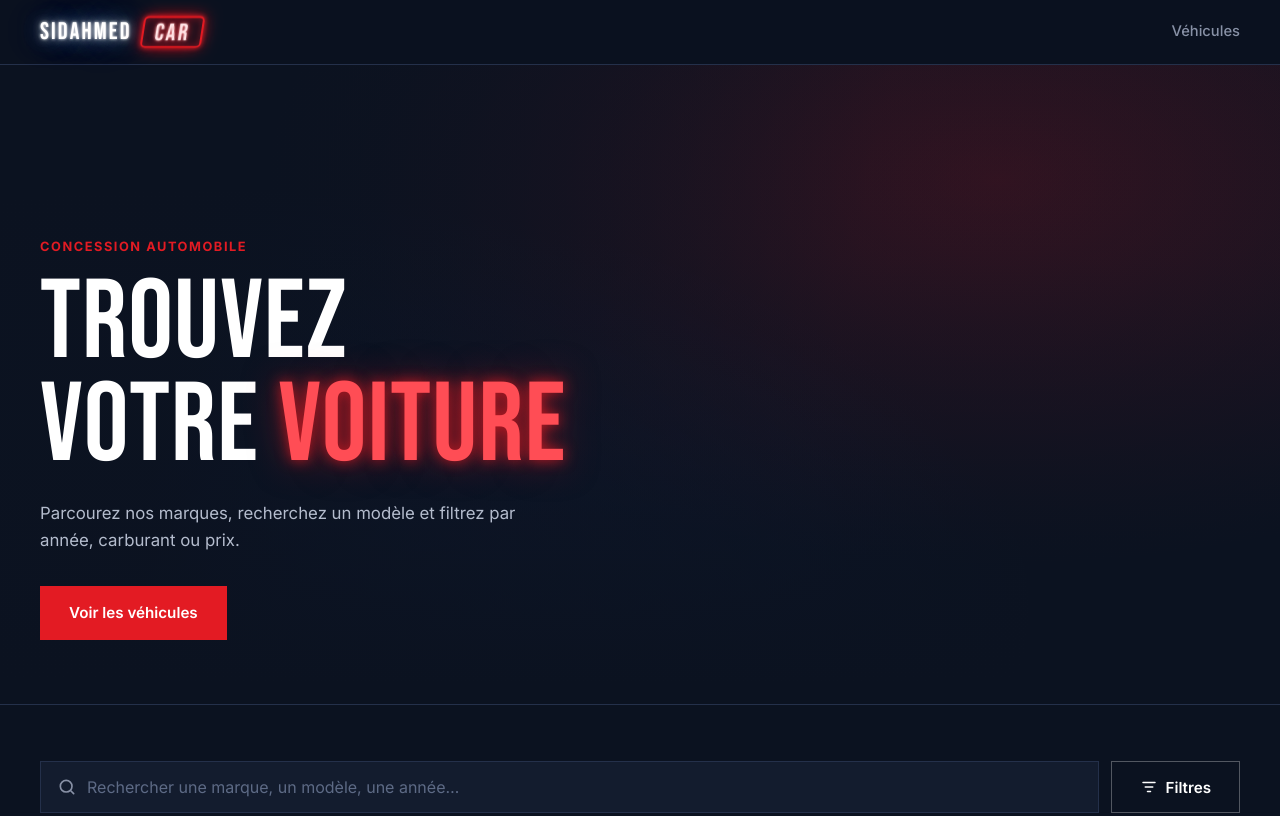
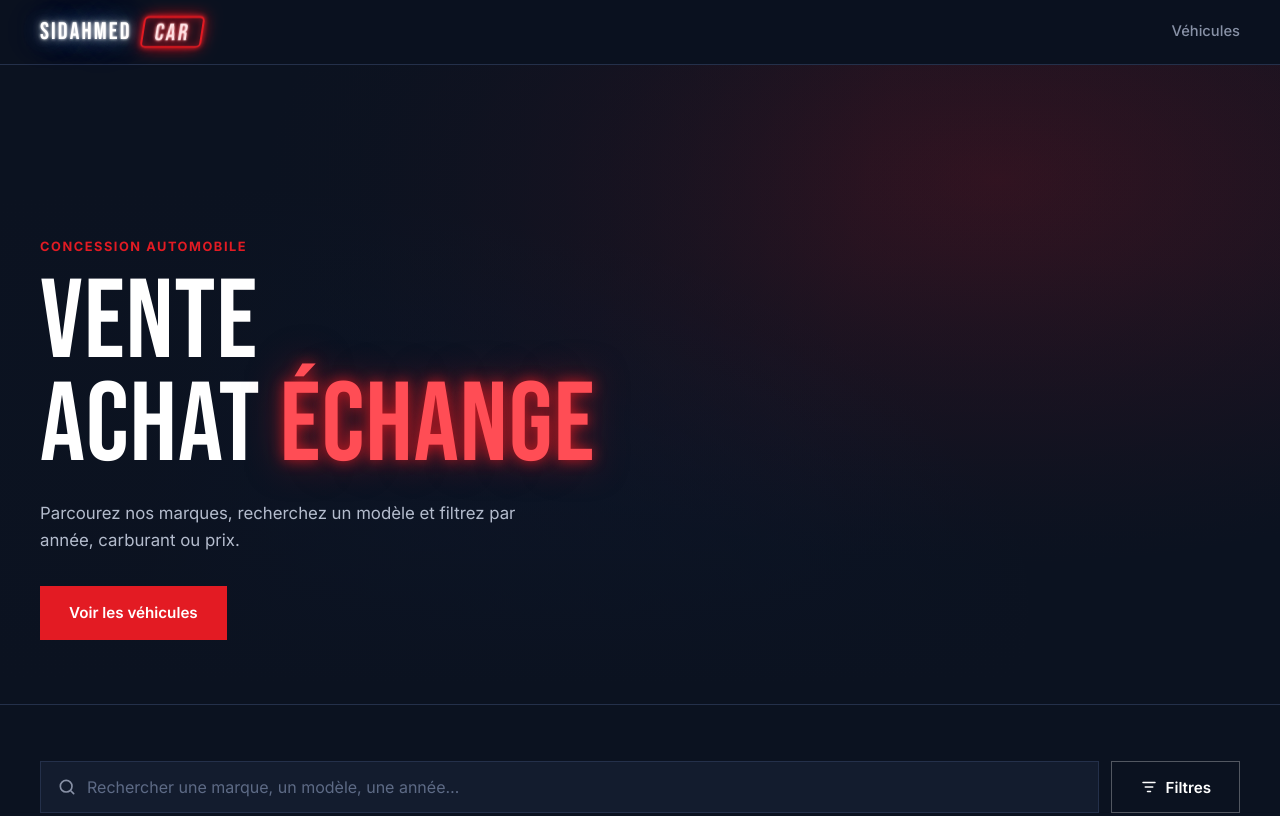
Before and after one commit to mehdibenzaghou-maker/sidahmedcar, a plain HTML site: page index.html in a window 1280 px wide. Shown: the top 816 px of the page. Drawn offline with Linux system fonts and the light colour scheme.

Commit message:
Update index.html

```diff
--- a/index.html
+++ b/index.html
@@ -36,7 +36,7 @@
   <div class="hero-scrim"></div>
   <div class="hero-content">
     <p class="eyebrow">Concession automobile</p>
-    <h1 class="hero-title">Trouvez<br>votre <span class="accent">voiture</span></h1>
+    <h1 class="hero-title">VENTE<br>ACHAT <span class="accent">ÉCHANGE</span></h1>
     <p class="hero-sub">Parcourez nos marques, recherchez un modèle et filtrez par année, carburant ou prix.</p>
     <div class="hero-actions">
       <a href="#vehicules" class="btn btn-primary">Voir les véhicules</a>
```
